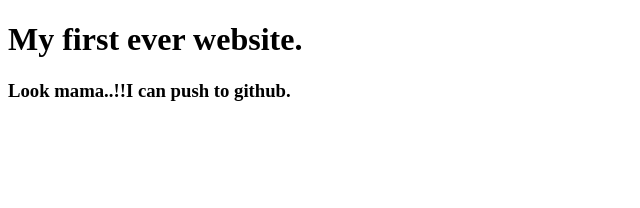
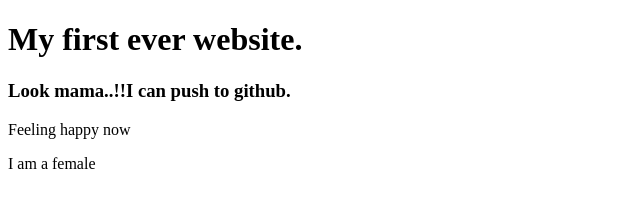
Before and after one commit to shimu195/firstWeb, a plain HTML site: page Index.html in a window 1280 px wide. Shown: the whole page, without its empty margins (0-640 px from the left). Drawn offline with Linux system fonts and the light colour scheme.

Commit message:
Add some paragraph

```diff
--- a/Index.html
+++ b/Index.html
@@ -8,5 +8,7 @@
 <body>
     <h1>My first ever website.</h1>
     <h3>Look mama..!!I can push to github.</h3>
+    <p>Feeling happy now</p>
+    <p>I am a female</p>
 </body>
 </html>
```
